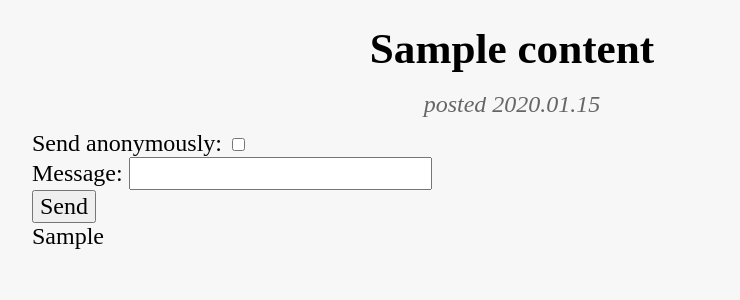
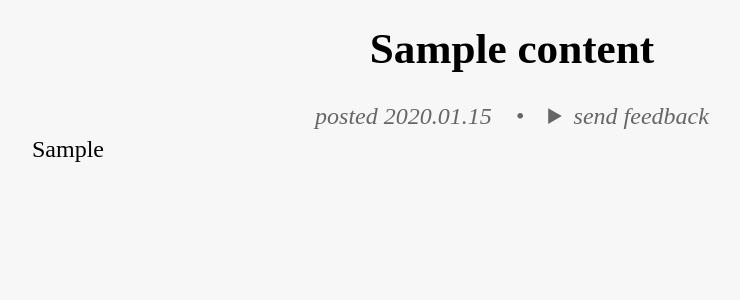
Before and after one commit to damiensnyder/damiens-site-3, a Django app: page /#/ in a window 1280 px wide. Shown: the part 55-355 px from the top of the page, without its empty margins (128-868 px from the left). Run offline with Django 3.2, Linux system fonts and the light colour scheme; tables that the repository leaves empty hold one stand-in row (values such as "Sample post"); parts of the project's set-up code (start-up, migrations or seed data) failed here and were passed over; some web fonts are replaced.

Commit message:
add message form styling

```diff
--- a/content/static/post-body.css
+++ b/content/static/post-body.css
@@ -1,9 +1,14 @@
+.timestamp,
+.caption,
+.subtle {
+  color: var(--text-tertiary);
+  font-style: italic;
+}
+
 .timestamp,
 .caption {
   align-self: center;
   margin: -0.25rem 0 0.5rem 0;
-  color: var(--text-tertiary);
-  font-style: italic;
 }
 
 .timestamp-shortform {
@@ -152,3 +157,63 @@ details {
   font-weight: 600;
   font-style: italic;
 }
+
+.post-info {
+  display: flex;
+  flex-flow: row;
+  justify-content: center;
+  align-items: center;
+}
+
+.post-info summary {
+  text-align: center;
+  font-weight: revert;
+  margin: 0 -0.75rem;
+}
+
+.post-info details {
+  background-color: transparent;
+}
+
+.spacer {
+  margin: 0.25rem 1rem;
+}
+
+form {
+  display: flex;
+  flex-flow: column;
+}
+
+input,
+button {
+  margin: 0.25rem;
+  padding: 0.2rem 0.25rem;
+  border-radius: 6px;
+  font-size: 0.8rem;
+  font-family: var(--font-sans);
+  border: 1px solid var(--text-secondary);
+  color: inherit;
+  background-color: var(--bg-secondary);
+}
+
+button {
+  cursor: pointer;
+}
+
+label {
+  margin: 0.25rem 0.2rem;
+  font-weight: 500;
+}
+
+.error {
+  color: var(--accent-secondary);
+  font-size: 0.8rem;
+  font-style: italic;
+  margin: 0 0.45rem 0.2rem 0.45rem;
+}
+
+.field {
+  display: flex;
+  flex-flow: row;
+  justify-content: stretch;
+}
--- a/content/templates/content/content.html
+++ b/content/templates/content/content.html
@@ -15,7 +15,11 @@
   <link rel="stylesheet" href="{% static 'codehilite.css' %}">
   <link rel="stylesheet" href="{% static 'post-body.css' %}">
 
-  <span class="timestamp">posted {{ content.timestamp|date:"Y.m.d" }}</span>
+  <div class="post-info">
+    <span class="subtle">posted {{ content.timestamp|date:"Y.m.d" }}</span>
+    <span class="spacer subtle">&bull;</span>
+    <details>
+      <summary class="subtle">send feedback</summary>
       <form action="{% url 'send_message' content.primary_tag.url content.url %}" method="post">
         {% csrf_token %}
         {% for field in form %}
@@ -32,6 +36,8 @@
         {% endfor %}
         <button type="submit">Send</button>
       </form>
+    </details>
+  </div>
   {% autoescape off %}
     {{ content.markup }}
   {% endautoescape %}
--- a/content/views.py
+++ b/content/views.py
@@ -231,8 +231,8 @@ def send_message(request, tag_url, post_url):
                 user=user
             )
             message.save()
-        return content(request, tag_url, post_url)
-        # return redirect(f"/{tag_url}/{post_url}/")
+        # return content(request, tag_url, post_url)  [gets URL wrong]
+        return redirect(f"/{tag_url}/{post_url}/")
 
     if request.user.is_authenticated:
         pass
```
Also changed, not shown: content/templates/content/shortform-item.html (+24 -0 lines). Lines whose indentation alone changed are shown as unchanged.
